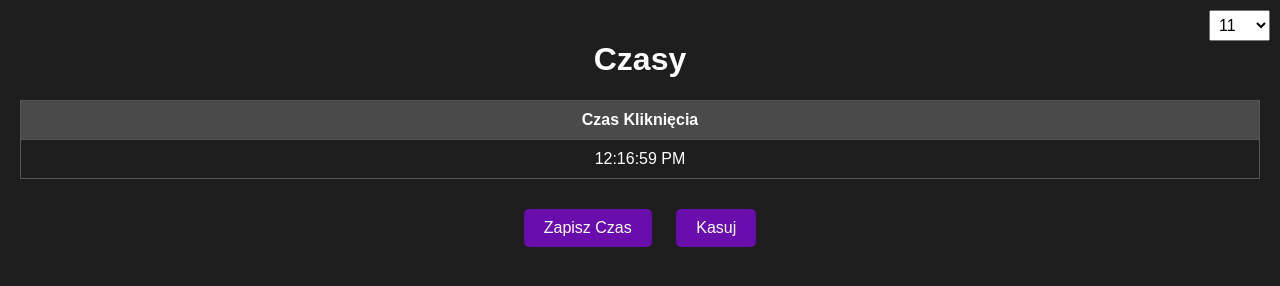
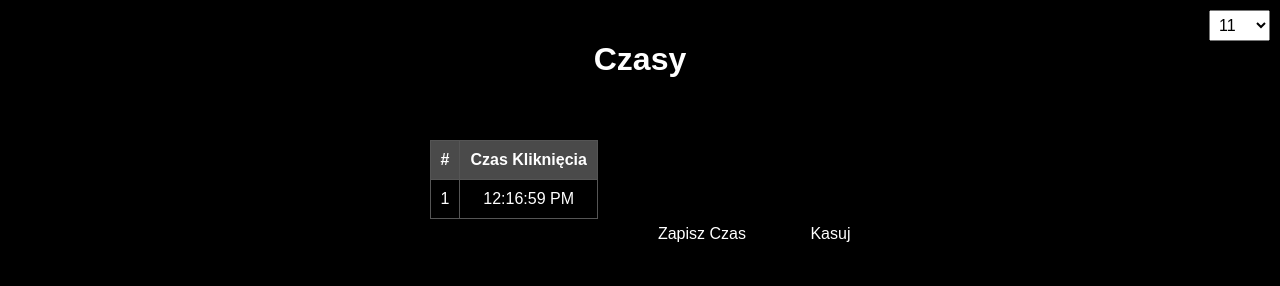
Before and after one commit to tomek2850/moja-aplikacja, a plain HTML site: page index.html in a window 1280 px wide. Both pictures are taken after a click on the button "Zapisz Czas". Drawn offline with Linux system fonts and the light colour scheme.

Commit message:
Add files via upload

```diff
--- a/index.html
+++ b/index.html
@@ -5,8 +5,11 @@
 <meta name="viewport" content="width=device-width, initial-scale=1.0">
 <title>Rejestrator Czasów</title>
 <link rel="stylesheet" href="style.css">
+
 </head>
+
 <body>
+
 <div class="dropdown-container">
     <select id="options">
         <option value="11">11</option>
@@ -22,10 +25,11 @@
     </select>
 </div>
 <div class="container">
-<h1>Czasy</h1>
+<h1>Czasy</h1><button id="loginGoogleBtn"Zaloguj przez Google</button>
 <table id="timesTable">
 <thead>
 <tr>
+    <th>#</th> <!-- numer porządkowy-->
 <th>Czas Kliknięcia</th>
 </tr>
 </thead>
--- a/script.js
+++ b/script.js
@@ -1,3 +1,11 @@
+document.getElementById('deleteTimeBtn').addEventListener('click', function() {
+    const tableBody = document.getElementById('tableBody');
+    if (tableBody.rows.length > 0) {
+        tableBody.deleteRow(tableBody.rows.length - 1);
+        saveToLocalStorage(); // Zapisz do LocalStorage
+    }
+});
+
 const tabId = 'myUniqueTabId'; // Unikalny identyfikator zakładki
 const selectElement = document.getElementById('options');
 
@@ -12,24 +20,26 @@ saveDropdownSelection(); // Zapisz do LocalStorage
 document.getElementById('saveTimeBtn').addEventListener('click', function() {
     const tableBody = document.getElementById('tableBody');
     const currentTime = new Date().toLocaleTimeString(); // Pobranie aktualnej godziny
+    const rowCount = tableBody.rows.length + 1;
+
     // Utworzenie nowego wiersza
     const newRow = document.createElement('tr');
-const newCell = document.createElement('td');
-newCell.textContent = currentTime;
-newRow.appendChild(newCell);
+
+    // Kolumna z numeracją
+    const numberCell = document.createElement('td');
+    numberCell.textContent = rowCount;
+
+    // Kolumna z czasem
+    const timeCell = document.createElement('td');
+    timeCell.textContent = currentTime;
+
+    // Dodanie komórek do wiersza
+    newRow.appendChild(numberCell);
+    newRow.appendChild(timeCell);
+
     // Dodanie nowego wiersza do tabeli
     tableBody.appendChild(newRow);
     saveToLocalStorage(); // Zapisz do LocalStorage
-});
-
-// Funkcja usuwająca najnowszy wpis
-document.getElementById('deleteTimeBtn').addEventListener('click', function() {
-const tableBody = document.getElementById('tableBody');
-// Sprawdzenie, czy tabela ma jakieś wpisy
-if (tableBody.rows.length > 0) {
-tableBody.deleteRow(tableBody.rows.length - 1); // Usunięcie ostatniego wiersza
-saveToLocalStorage(); // Zapisz do LocalStorage
-}
 });
 
 // Funkcja zapisująca do LocalStorage
@@ -37,7 +47,10 @@ function saveToLocalStorage() {
     const tableBody = document.getElementById('tableBody');
     const times = [];
     for (let i = 0; i < tableBody.rows.length; i++) {
-    times.push(tableBody.rows[i].cells[0].textContent);
+        const row = tableBody.rows[i];
+        const number = row.cells[0].textContent; // Numeracja
+        const time = row.cells[1].textContent; // Czas
+        times.push({ number, time }); // Zapisz obiekt z numerem i czasem
     }
     localStorage.setItem(tabId + '_savedTimes', JSON.stringify(times)); // Użyj unikalnego klucza
 }
@@ -52,9 +65,12 @@ tableBody.innerHTML = '';
 
     savedTimes.forEach(time => {
         const newRow = document.createElement('tr');
-    const newCell = document.createElement('td');
-    newCell.textContent = time;
-    newRow.appendChild(newCell);
+        const numberCell = document.createElement('td');
+        numberCell.textContent = time.number;
+        const timeCell = document.createElement('td');
+        timeCell.textContent = time.time;
+        newRow.appendChild(numberCell);
+        newRow.appendChild(timeCell);
         tableBody.appendChild(newRow);
     });
 }
--- a/style.css
+++ b/style.css
@@ -1,6 +1,6 @@
 body {
 font-family: Arial, sans-serif;
-background-color: #1e1e1e;
+background-color: #000000;
 color: #fff;
 text-align: center;
 margin: 0;
@@ -37,7 +37,7 @@ margin-top: 20px;
 }
 button {
 padding: 10px 20px;
-background-color: #6a0dad;
+background-color: #000000;
 color: white;
 border: none;
 cursor: pointer;
```
Lines whose indentation alone changed are shown as unchanged.
